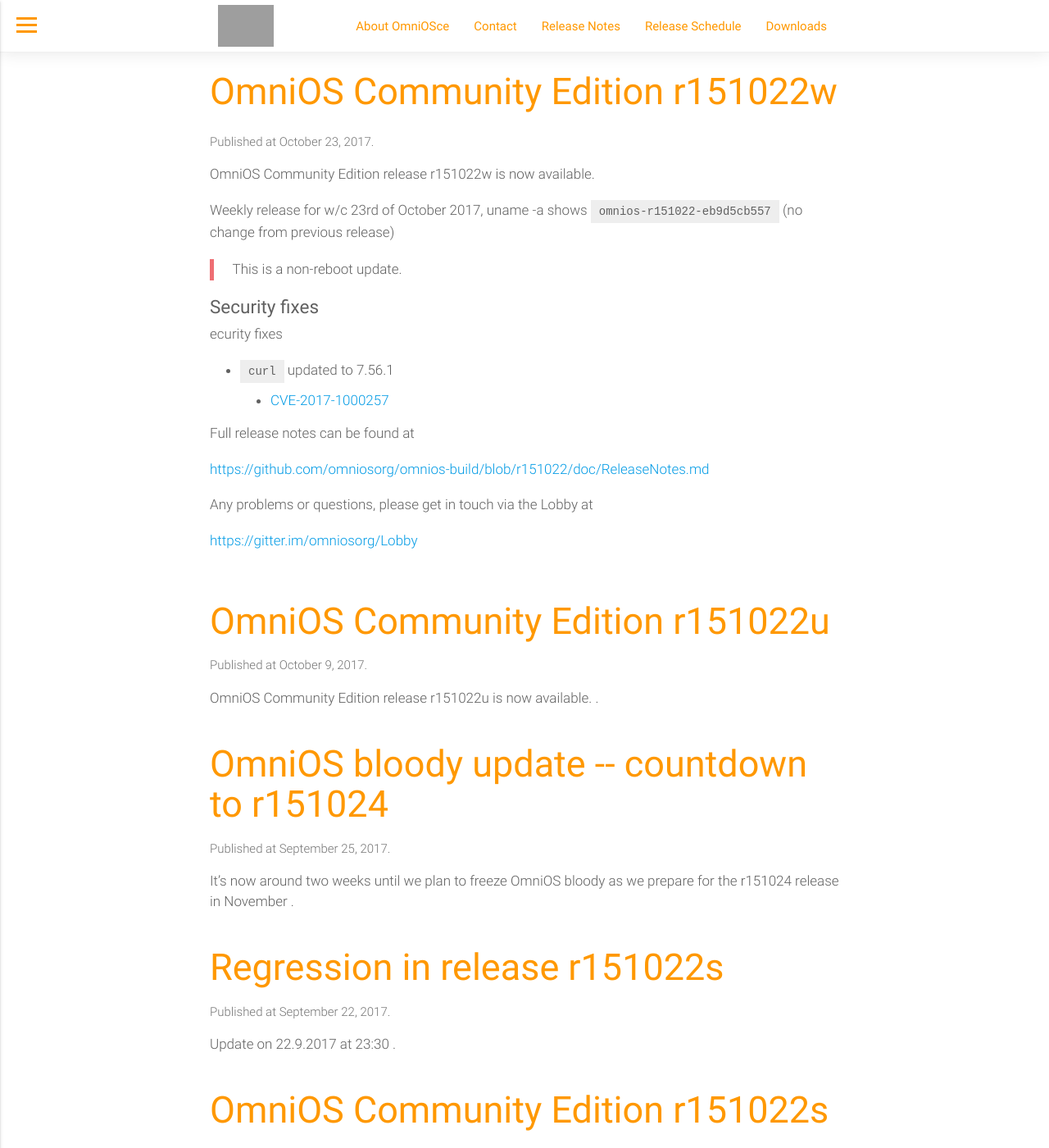
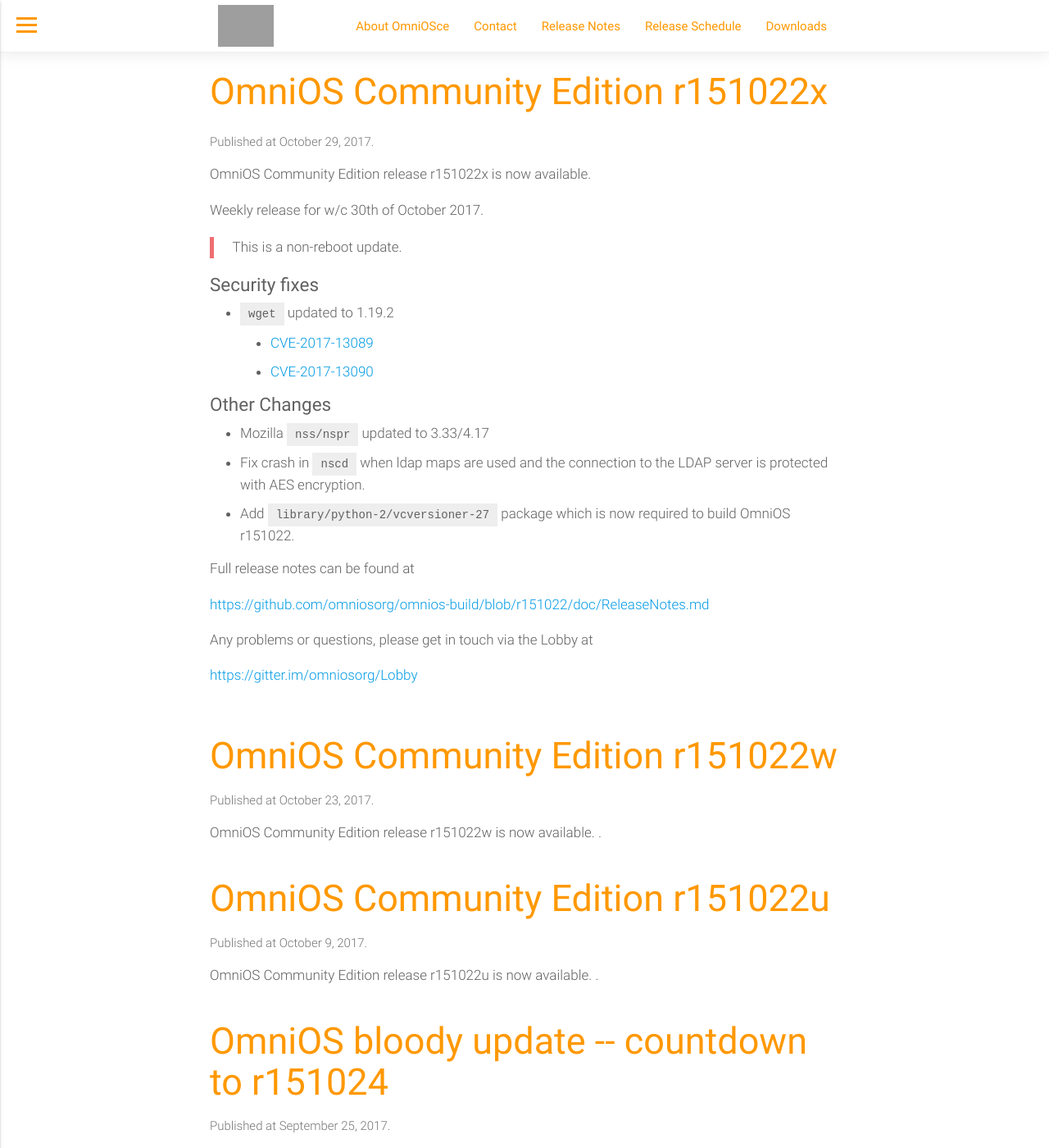
Before and after one commit to omniosorg/omniosorg.github.io, a Jekyll site: the page built from index.html, in a window 1280 px wide and 1400 px high. Shown: the whole window at 82% size. Built offline with Jekyll 4.4.1, drawn with Linux system fonts in a browser that asks for light colours; the list of posts is cut into pages by our own code; some of the changed text lies outside the part shown; grey boxes are pictures that could not be loaded.

Commit message:
Add release 022x

```diff
--- a/_posts/2017-10-23-release-022w.md
+++ b/_posts/2017-10-23-release-022w.md
@@ -11,8 +11,6 @@
 
 ### Security fixes
 
-ecurity fixes
-
 * `curl` updated to 7.56.1
   * [CVE-2017-1000257](https://curl.haxx.se/docs/adv_20171023.html)
 
--- /dev/null
+++ b/_posts/2017-10-29-release-022x.md
@@ -0,0 +1,31 @@
+---
+layout: post
+title: OmniOS Community Edition r151022x
+---
+
+OmniOS Community Edition release r151022x is now available.
+
+Weekly release for w/c 30th of October 2017.
+> This is a non-reboot update.
+
+### Security fixes
+
+* `wget` updated to 1.19.2
+  * [CVE-2017-13089](https://cve.mitre.org/cgi-bin/cvename.cgi?name=2017-13089)
+  * [CVE-2017-13090](https://cve.mitre.org/cgi-bin/cvename.cgi?name=2017-13090)
+
+### Other Changes
+
+* Mozilla `nss/nspr` updated to 3.33/4.17
+* Fix crash in `nscd` when ldap maps are used and the connection to the LDAP
+  server is protected with AES encryption.
+* Add `library/python-2/vcversioner-27` package which is now required to
+  build OmniOS r151022.
+
+Full release notes can be found at
+
+[https://github.com/omniosorg/omnios-build/blob/r151022/doc/ReleaseNotes.md](https://github.com/omniosorg/omnios-build/blob/r151022/doc/ReleaseNotes.md)
+
+Any problems or questions, please get in touch via the Lobby at
+
+[https://gitter.im/omniosorg/Lobby](https://gitter.im/omniosorg/Lobby)
```
